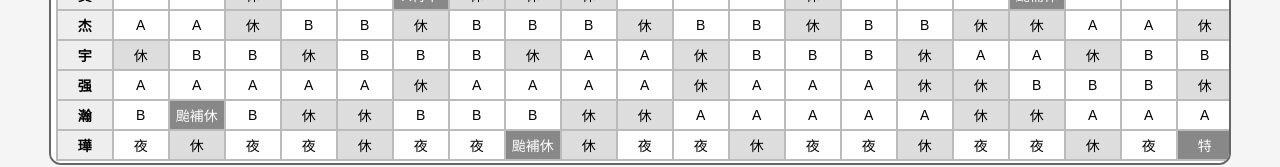
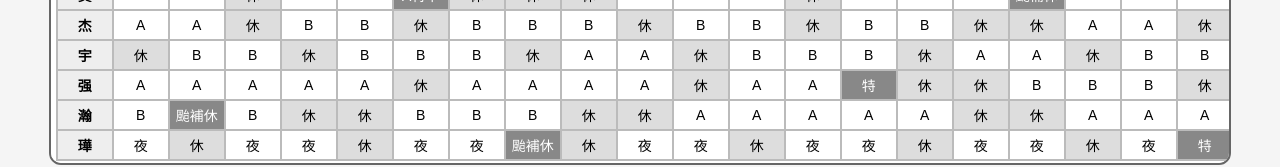
Before and after one commit to purplecode1994/Fire, a plain HTML site: page demo/schedule.html in a window 1280 px wide. Shown: the part 227-394 px from the top of the page. Drawn offline with Linux system fonts and the light colour scheme.

Commit message:
Update schedule.html

```diff
--- a/demo/schedule.html
+++ b/demo/schedule.html
@@ -589,7 +589,7 @@ thead th:first-child, tbody th{
 
 
 
- <!-- 11月份班表 -->
+<!-- 11月份班表 -->
 <div class="month" id="m11">
   <h2>11月份班表</h2>
   <div class="frame">
@@ -602,7 +602,7 @@ thead th:first-child, tbody th{
         <tr><th>賢</th><td>B</td><td>B</td><td class="休">休</td><td>B</td><td>A</td><td class="特">A特下</td><td class="休">休</td><td class="休">休</td><td class="休">休</td><td>B</td><td>A</td><td>A</td><td class="休">休</td><td>A</td><td>A</td><td>B</td><td class="特" data-shift="颱風補休">颱補休</td><td>B</td><td>A</td><td>B</td><td class="休">休</td><td class="休">休</td><td class="休">休</td><td>B</td><td>A</td><td class="休">休</td><td>A</td><td>A</td><td>B</td><td>B</td></tr>
         <tr><th>杰</th><td>A</td><td>A</td><td class="休">休</td><td>B</td><td>B</td><td class="休">休</td><td>B</td><td>B</td><td>B</td><td class="休">休</td><td>B</td><td>B</td><td class="休">休</td><td>B</td><td>B</td><td class="休">休</td><td class="休">休</td><td>A</td><td>A</td><td class="休">休</td><td>A</td><td>A</td><td class="休">休</td><td>A</td><td>A</td><td>A</td><td class="休">休</td><td>B</td><td>B</td><td>B</td></tr>
         <tr><th>宇</th><td class="休">休</td><td>B</td><td>B</td><td class="休">休</td><td>B</td><td>B</td><td>B</td><td class="休">休</td><td>A</td><td>A</td><td class="休">休</td><td>B</td><td>B</td><td>B</td><td class="休">休</td><td>A</td><td>A</td><td class="休">休</td><td>B</td><td>B</td><td>B</td><td class="休">休</td><td>A</td><td>A</td><td class="休">休</td><td>A</td><td class="休">休</td><td>A</td><td>A</td><td>A</td></tr>
-        <tr><th>强</th><td>A</td><td>A</td><td>A</td><td>A</td><td>A</td><td class="休">休</td><td>A</td><td>A</td><td>A</td><td>A</td><td class="休">休</td><td>A</td><td>A</td><td>A</td><td class="休">休</td><td class="休">休</td><td>B</td><td>B</td><td>B</td><td class="休">休</td><td>B</td><td>B</td><td>B</td><td>B</td><td>B</td><td>B</td><td class="休">休</td><td class="休">休</td><td class="休">休</td><td class="休">休</td></tr>
+        <tr><th>强</th><td>A</td><td>A</td><td>A</td><td>A</td><td>A</td><td class="休">休</td><td>A</td><td>A</td><td>A</td><td>A</td><td class="休">休</td><td>A</td><td>A</td><td class="特">特</td><td class="休">休</td><td class="休">休</td><td>B</td><td>B</td><td>B</td><td class="休">休</td><td>B</td><td>B</td><td>B</td><td class="特">特</td><td>B</td><td>B</td><td class="休">休</td><td class="休">休</td><td class="休">休</td><td class="休">休</td></tr>
         <tr><th>瀚</th><td>B</td><td class="特" data-shift="颱風補休">颱補休</td><td>B</td><td class="休">休</td><td class="休">休</td><td>B</td><td>B</td><td>B</td><td class="休">休</td><td class="休">休</td><td>A</td><td>A</td><td>A</td><td>A</td><td>A</td><td class="休">休</td><td class="休">休</td><td>A</td><td>A</td><td>A</td><td>A</td><td>A</td><td class="休">休</td><td class="休">休</td><td>B</td><td>B</td><td>B</td><td>B</td><td>B</td><td class="休">休</td></tr>
         <tr><th>璍</th><td class="night">夜</td><td class="休">休</td><td class="night">夜</td><td class="night">夜</td><td class="休">休</td><td class="night">夜</td><td class="night">夜</td><td class="特" data-shift="颱風補休">颱補休</td><td class="休">休</td><td class="night">夜</td><td class="night">夜</td><td class="休">休</td><td class="night">夜</td><td class="night">夜</td><td class="休">休</td><td class="night">夜</td><td class="night">夜</td><td class="休">休</td><td class="night">夜</td><td class="特">特</td><td class="休">休</td><td class="night">夜</td><td class="night">夜</td><td class="休">休</td><td class="night">夜</td><td class="特" data-shift="颱風補休">颱補休</td><td class="休">休</td><td class="night">夜</td><td class="night">夜</td><td class="休">休</td></tr>
       </tbody>
```
